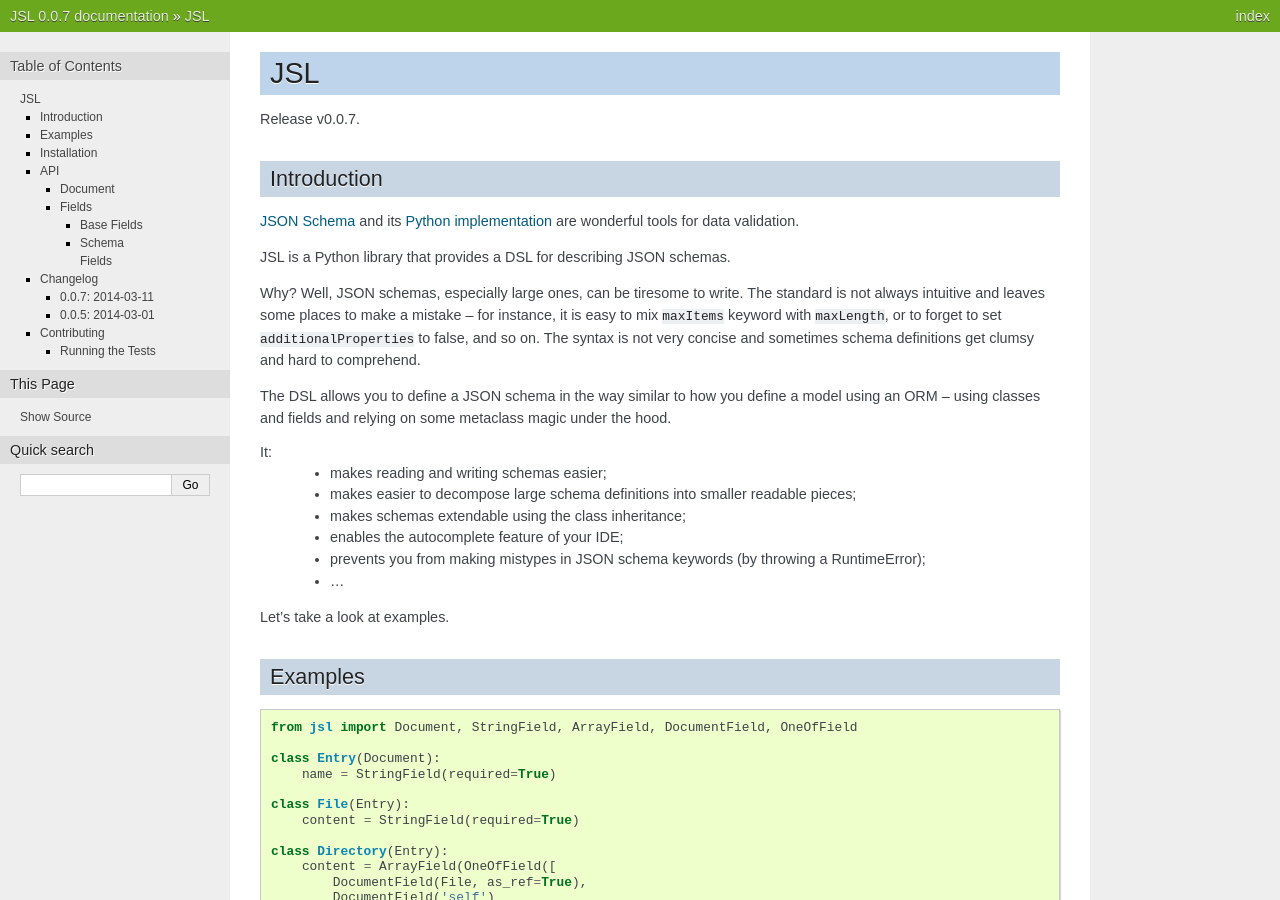
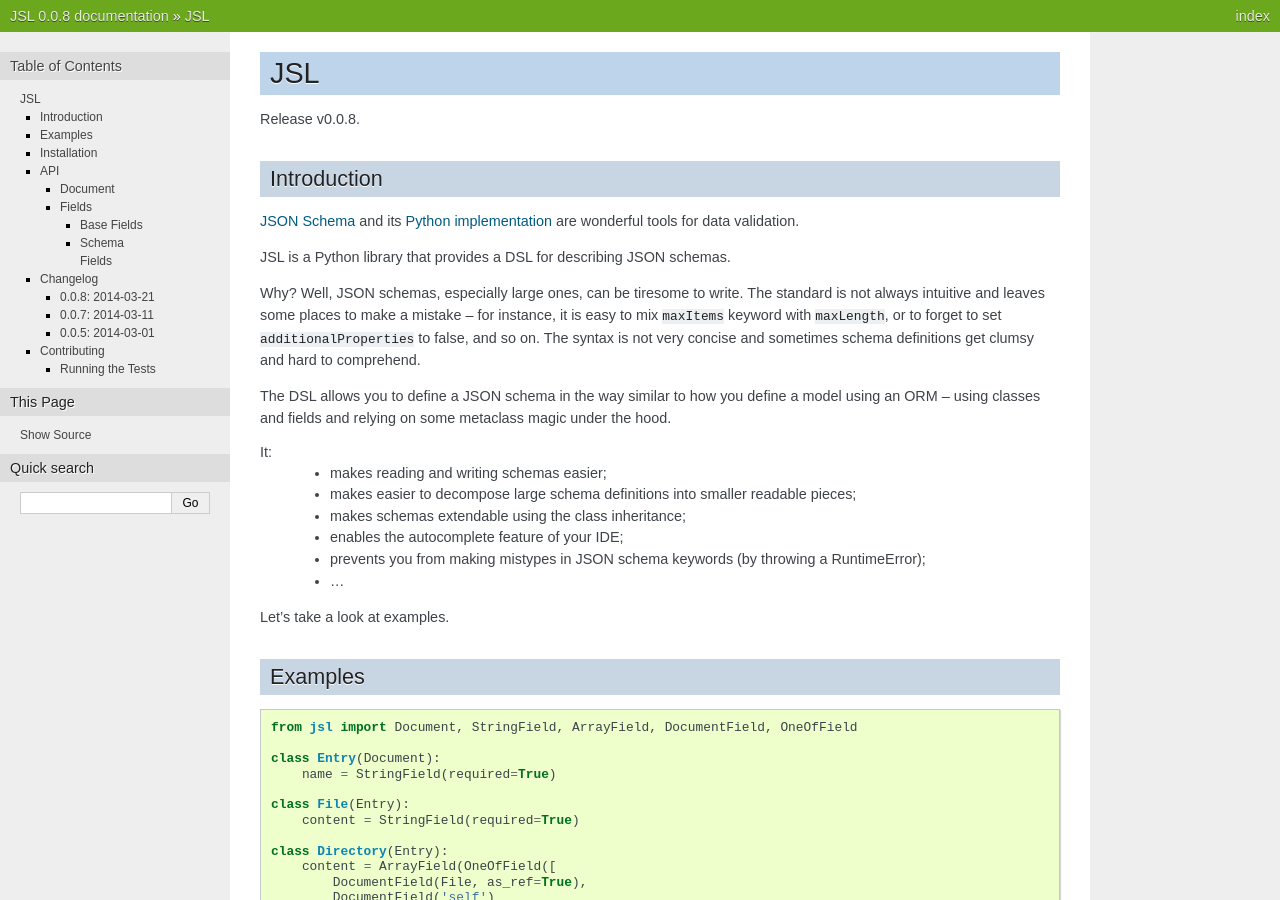
Before and after one commit to aromanovich/jsl, a Sphinx documentation site: the page built from docs/source/index.rst, in a window 1280 px wide and 900 px high. Built offline with Sphinx 7.4.7, drawn with Linux system fonts in a browser that asks for light colours; some of the changed text lies outside the part shown.

Commit message:
Bump version to 0.0.8

```diff
--- a/docs/source/index.rst
+++ b/docs/source/index.rst
@@ -201,6 +201,11 @@
 Changelog
 ---------
 
+0.0.8: 2014-03-21
+~~~~~~~~~~~~~~~~~
+
+- Add the ability to specify an `id`_ for documents and fields.
+
 0.0.7: 2014-03-11
 ~~~~~~~~~~~~~~~~~
 
--- a/jsl/__init__.py
+++ b/jsl/__init__.py
@@ -12,7 +12,7 @@
 __author__ = 'Anton Romanovich'
 __license__ = 'BSD'
 __copyright__ = 'Copyright 2015 Anton Romanovich'
-__version__ = '0.0.7'
+__version__ = '0.0.8'
 __version_info__ = tuple(int(i) for i in __version__.split('.'))
 
 
```
Also changed, not shown: other parts of docs/source/index.rst (+2 -0 lines).
